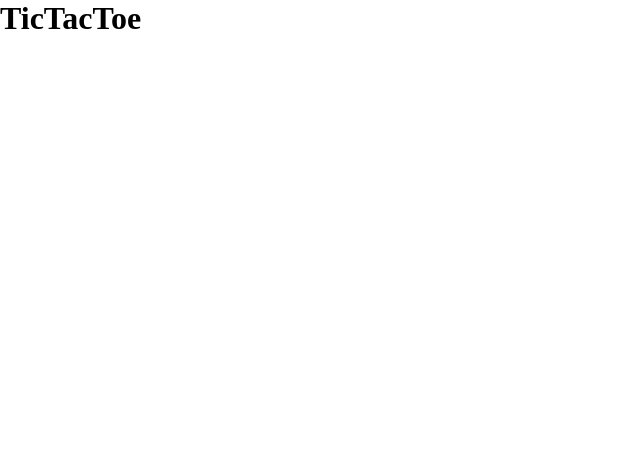
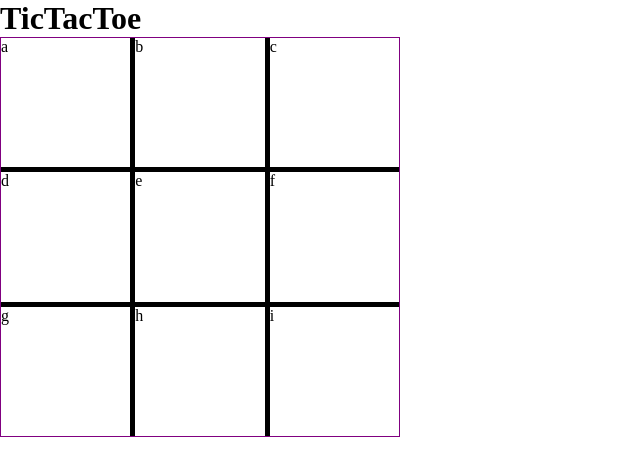
Before and after one commit to RaspberryChaos/tic-tac-toe, a plain HTML site: page index.html in a window 1280 px wide. Shown: the whole page, without its empty margins (0-640 px from the left). Drawn offline with Linux system fonts and the light colour scheme.

Commit message:
game grid added

```diff
--- a/index.html
+++ b/index.html
@@ -9,6 +9,19 @@
 </head>
 <body>
     <h1>TicTacToe</h1>
+    <section id="game">
+        <div class="game-container">
+            <div class="square">a</div>
+            <div class="square">b</div>
+            <div class="square">c</div>
+            <div class="square">d</div>
+            <div class="square">e</div>
+            <div class="square">f</div>
+            <div class="square">g</div>
+            <div class="square">h</div>
+            <div class="square">i</div>
+        </div>
+    </section>
     <script src="app.js"></script>
 </body>
 </html>
--- a/styles.css
+++ b/styles.css
@@ -3,3 +3,18 @@
     padding: 0;
     box-sizing: border-box;
 }
+
+
+.game-container {
+    display: grid;
+    grid-template-columns: 1fr 1fr 1fr;
+    column-gap: 5px;
+    row-gap: 5px;
+    background-color: #000;
+    width: 400px;
+    height: 400px;
+    border: 1px solid purple;
+}
+.square {
+    background-color: white;
+}
```
